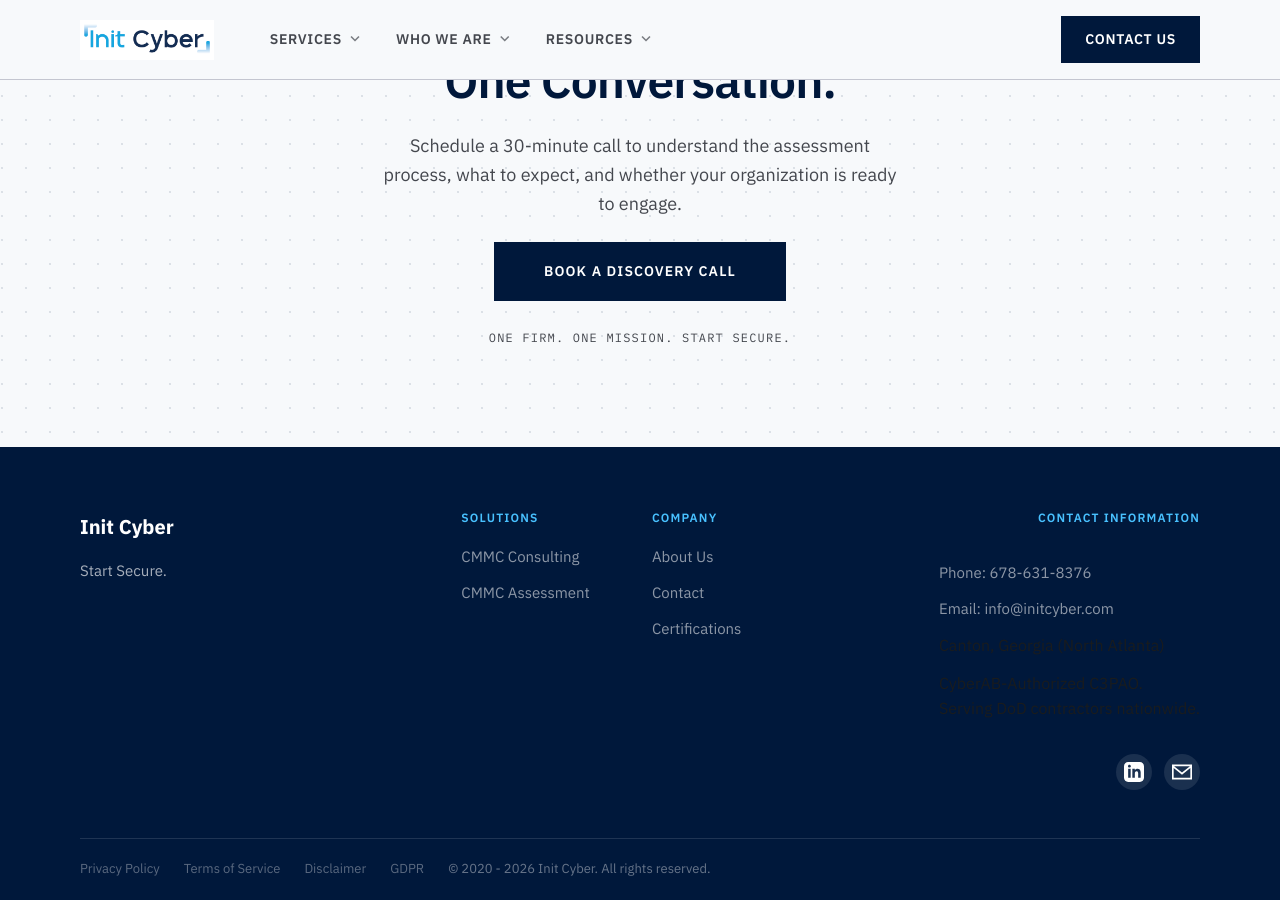
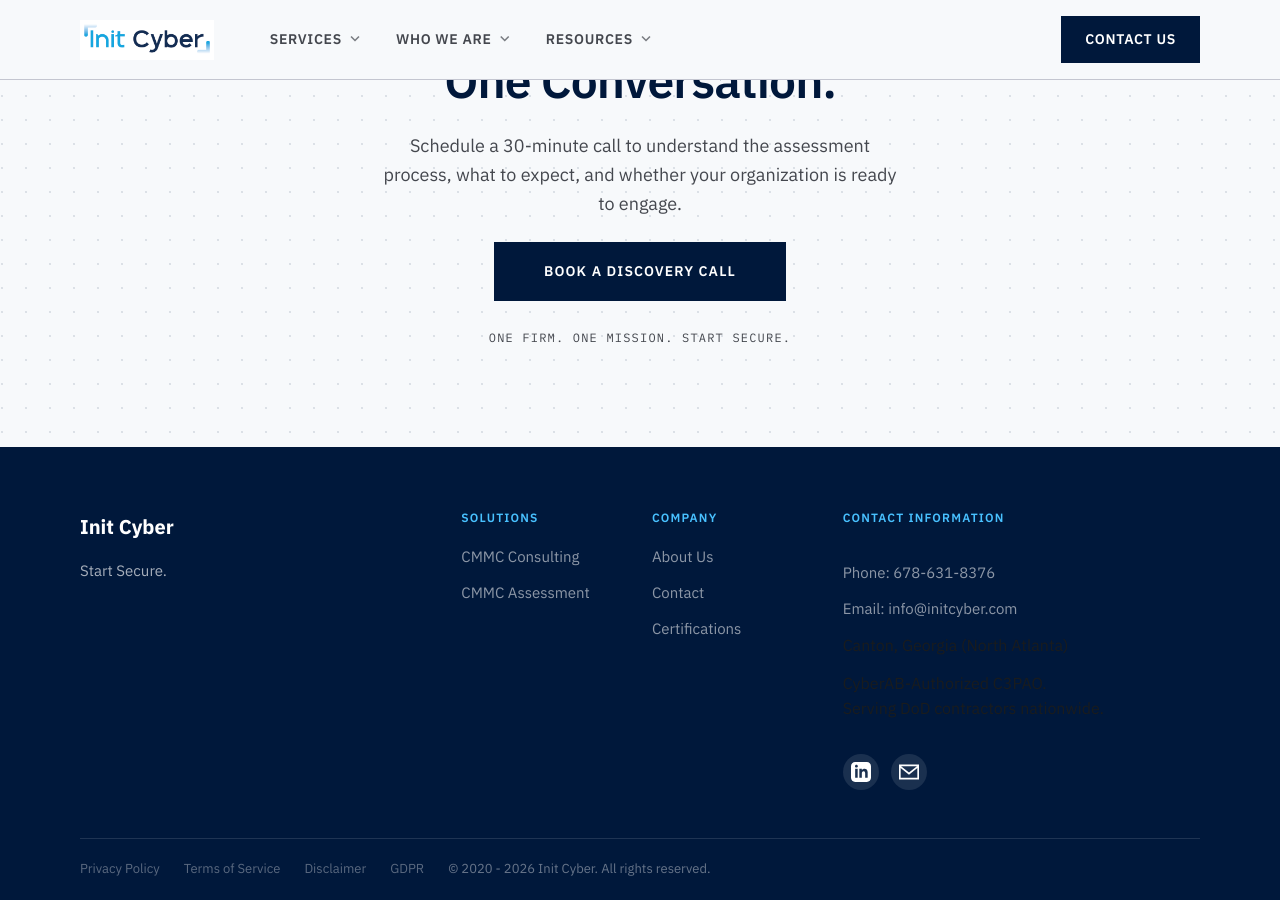
Before and after one commit to initcyber/initcyber.github.io, a Jekyll site: the page built from index.md, in a window 1280 px wide and 900 px high, scrolled down 2306 px. Built offline with Jekyll 4.4.1, drawn with Linux system fonts in a browser that asks for light colours.

Commit message:
adjusting CSS

```diff
--- a/_sass/components/_footer.scss
+++ b/_sass/components/_footer.scss
@@ -101,8 +101,6 @@
   flex-direction: column;
   gap: 16px;
   align-items: flex-start;
-
-  @include media-breakpoint-up(md) { align-items: flex-end; }
 }
 
 .footer-icons {
```
